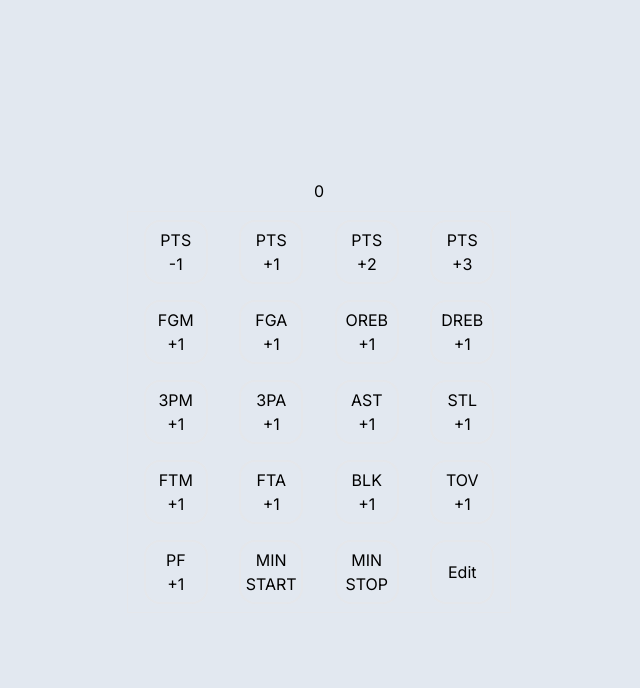
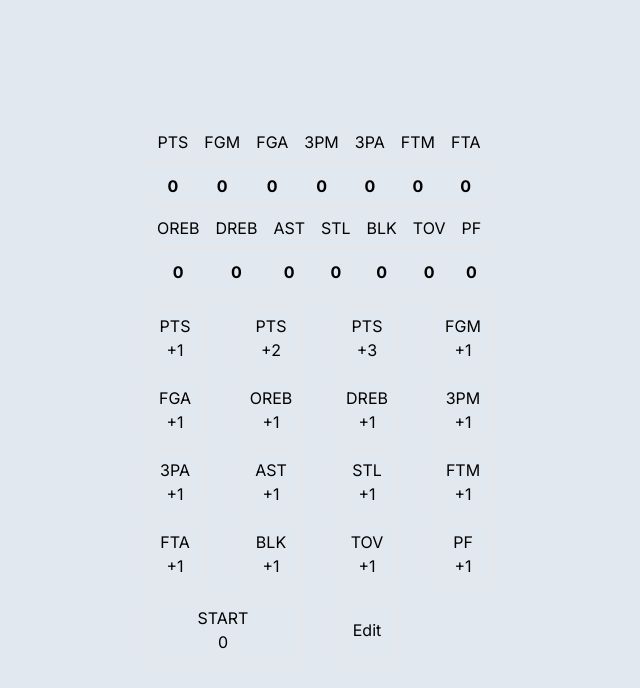
Before and after one commit to jseashell/tipoff, a Next.js app: page / in a window 1280 px wide. Shown: the top 688 px of the page, without its empty margins (321-961 px from the left). Built offline with nearby package versions, Linux system fonts and the light colour scheme.

Commit message:
Add remaining stats, create UI for stats, add functionality to edit value with subtraction on click

```diff
--- a/src/app/components/button.tsx
+++ b/src/app/components/button.tsx
@@ -1,9 +1,17 @@
 export default function Button(props: any) {
+  const handleClick = (e: any) => {
+    e?.preventDefault();
+    props.onClick();
+  };
+
   return (
     <>
       <button
-        onClick={props.onClick}
-        className="w-16 h-16 m-2 border-2 rounded-2xl">
+        onClick={(e) => handleClick(e)}
+        className={
+          (props.width ? props.width : 'w-16') +
+          ' h-16 m-1 border-2 rounded-2xl'
+        }>
         {props.children}
       </button>
     </>
--- a/src/app/components/plus-button.tsx
+++ b/src/app/components/plus-button.tsx
@@ -1,9 +1,16 @@
 import Button from './button';
 
+/**
+ * Component that accepts an `props.onClick` function to count numbers.
+ * Defaults to `props.amount=1` if no amount is provided. When the given
+ * amount is negative, the text is red.
+ */
 export default function PlusButton(props: any) {
+  const amount = props.amount || 1;
+
   const add = () => {
-    console.debug('plus button adding', props.amount);
-    props.onClick(props.amount);
+    props.onClick(amount);
+    console.debug(amount >= 0 ? 'adding' : 'subtracting', amount);
   };
 
   return (
@@ -11,9 +18,8 @@ export default function PlusButton(props: any) {
       <Button onClick={add}>
         {props.children}
         {props.children && <br />}
-        {!props.amount && `+1`}
-        {props.amount > 0 && `+${props.amount}`}
-        {props.amount < 0 && props.amount}
+        {amount > 0 && `+${amount}`}
+        {amount <= 0 && amount}
       </Button>
     </>
   );
--- /dev/null
+++ b/src/app/components/stats.tsx
@@ -0,0 +1,63 @@
+export default function Stats(props: any) {
+  return (
+    <>
+      <ul className="flex">
+        <li>
+          <Stat name="PTS" value={props.data.pts} />
+        </li>
+        <li>
+          <Stat name="FGM" value={props.data.fgm} />
+        </li>
+        <li>
+          <Stat name="FGA" value={props.data.fga} />
+        </li>
+        <li>
+          <Stat name="3PM" value={props.data.tpm} />
+        </li>
+        <li>
+          <Stat name="3PA" value={props.data.tpa} />
+        </li>
+        <li>
+          <Stat name="FTM" value={props.data.ftm} />
+        </li>
+        <li>
+          <Stat name="FTA" value={props.data.fta} />
+        </li>
+      </ul>
+      <ul className="flex">
+        <li>
+          <Stat name="OREB" value={props.data.oreb} />
+        </li>
+        <li>
+          <Stat name="DREB" value={props.data.dreb} />
+        </li>
+        <li>
+          <Stat name="AST" value={props.data.ast} />
+        </li>
+        <li>
+          <Stat name="STL" value={props.data.stl} />
+        </li>
+        <li>
+          <Stat name="BLK" value={props.data.blk} />
+        </li>
+        <li>
+          <Stat name="TOV" value={props.data.tov} />
+        </li>
+        <li>
+          <Stat name="PF" value={props.data.pf} />
+        </li>
+      </ul>
+    </>
+  );
+}
+
+function Stat(props: any) {
+  return (
+    <div className="flex flex-col justify-center items-center">
+      <span className="w-full p-2 border-b-4 text-center">{props.name}</span>
+      <span className="w-full p-2 border-b-2 text-center font-bold">
+        {props.value}
+      </span>
+    </div>
+  );
+}
--- a/src/app/page.tsx
+++ b/src/app/page.tsx
@@ -1,68 +1,188 @@
 'use client';
 
-import { useState } from 'react';
+import { useEffect, useState } from 'react';
 import Button from './components/button';
 import PlusButton from './components/plus-button';
+import Stats from './components/stats';
 
 export default function Home() {
   const [seconds, setSeconds] = useState(0);
-  const [gameplayTimer, setGameplayTimer] = useState<NodeJS.Timer>();
+  const [gameplayTimerRunning, setGameplayTimerRunning] = useState(false);
   const [pts, setPts] = useState(0);
+  const [fgm, setFgm] = useState(0);
+  const [fga, setFga] = useState(0);
+  const [tpm, setTpm] = useState(0);
+  const [tpa, setTpa] = useState(0);
+  const [ftm, setFtm] = useState(0);
+  const [fta, setFta] = useState(0);
+  const [oreb, setOreb] = useState(0);
+  const [dreb, setDreb] = useState(0);
+  const [ast, setAst] = useState(0);
+  const [stl, setStl] = useState(0);
+  const [blk, setBlk] = useState(0);
+  const [tov, setTov] = useState(0);
+  const [pf, setPf] = useState(0);
 
-  const startGameplayTimer = () => {
-    const timer = setInterval(() => {
-      setSeconds((seconds) => seconds + 1);
+  const [isEdit, setIsEdit] = useState(false);
+
+  useEffect(() => {
+    const gameplayTimer = setInterval(() => {
+      if (gameplayTimerRunning) {
+        setSeconds((seconds) => seconds + 1);
+      }
     }, 1000);
-    setGameplayTimer(timer);
+    return () => clearInterval(gameplayTimer);
+  }, [gameplayTimerRunning]);
+
+  const addPts = (amt: number) => {
+    setPts((pts) => pts + amt);
   };
 
-  const stopGameplayTimer = () => {
-    clearInterval(gameplayTimer);
+  const addFgm = (amt: number) => {
+    setFgm((fgm) => fgm + amt);
+    addFga(1);
+    addPts(2);
   };
 
-  const addPts = (amount: number) => {
-    setPts(pts + amount);
-    console.debug('added points', pts);
+  const addFga = (amt: number) => {
+    setFga((fga) => fga + amt);
+  };
+
+  const addOreb = (amt: number) => {
+    setOreb((oreb) => oreb + amt);
+  };
+
+  const addDreb = (amt: number) => {
+    setDreb((dreb) => dreb + amt);
+  };
+
+  const addTpm = (amt: number) => {
+    setTpm((tpm) => tpm + amt);
+    addTpa(1);
+    addPts(3);
+  };
+
+  const addTpa = (amt: number) => {
+    setTpa((tpa) => tpa + amt);
+  };
+
+  const addAst = (amt: number) => {
+    setAst((ast) => ast + amt);
+  };
+
+  const addStl = (amt: number) => {
+    setStl((stl) => stl + amt);
+  };
+
+  const addFtm = (amt: number) => {
+    setFtm((ftm) => ftm + amt);
+    addFta(1);
+    addPts(1);
+  };
+
+  const addFta = (amt: number) => {
+    setFta((fta) => fta + amt);
+  };
+
+  const addBlk = (amt: number) => {
+    setBlk((blk) => blk + amt);
+  };
+
+  const addTov = (amt: number) => {
+    setTov((tov) => tov + amt);
+  };
+
+  const addPf = (amt: number) => {
+    setPf((pf) => pf + amt);
+  };
+
+  const toggleGameplayTimerRunning = () => {
+    setGameplayTimerRunning(!gameplayTimerRunning);
+    // do not reset the seconds count
+  };
+
+  const toggleEdit = () => {
+    setIsEdit((isEdit) => !isEdit);
   };
 
   return (
     <main className="min-w-screen min-h-screen flex flex-col items-center justify-center">
-      <span>{seconds}</span>
-      <form className="border w-full max-w-sm m-2 grid grid-cols-4 justify-items-center">
-        <PlusButton onClick={addPts} amount={-1}>
+      <Stats
+        data={{
+          pts: pts,
+          fgm: fgm,
+          fga: fga,
+          tpm: tpm,
+          tpa: tpa,
+          ftm: ftm,
+          fta: fta,
+          ast: ast,
+          stl: stl,
+          oreb: oreb,
+          dreb: dreb,
+          blk: blk,
+          tov: tov,
+          pf: pf,
+        }}
+      />
+      <form className="w-full max-w-sm m-2 grid grid-cols-4 justify-items-center place-items-center">
+        <PlusButton onClick={addPts} amount={isEdit ? -1 : 1}>
           PTS
         </PlusButton>
-        <PlusButton onClick={addPts}>PTS</PlusButton>
-        <PlusButton onClick={addPts} amount={2}>
+        <PlusButton onClick={addPts} amount={isEdit ? -2 : 2}>
           PTS
         </PlusButton>
-        <PlusButton onClick={addPts} amount={3}>
+        <PlusButton onClick={addPts} amount={isEdit ? -3 : 3}>
           PTS
         </PlusButton>
-        <PlusButton>FGM</PlusButton>
-        <PlusButton>FGA</PlusButton>
-        <PlusButton>OREB</PlusButton>
-        <PlusButton>DREB</PlusButton>
-        <PlusButton>3PM</PlusButton>
-        <PlusButton>3PA</PlusButton>
-        <PlusButton>AST</PlusButton>
-        <PlusButton>STL</PlusButton>
-        <PlusButton>FTM</PlusButton>
-        <PlusButton>FTA</PlusButton>
-        <PlusButton>BLK</PlusButton>
-        <PlusButton>TOV</PlusButton>
-        <PlusButton>PF</PlusButton>
-        <Button onClick={startGameplayTimer}>
-          MIN
+        <PlusButton onClick={addFgm} amount={isEdit ? -1 : 1}>
+          FGM
+        </PlusButton>
+        <PlusButton onClick={addFga} amount={isEdit ? -1 : 1}>
+          FGA
+        </PlusButton>
+        <PlusButton onClick={addOreb} amount={isEdit ? -1 : 1}>
+          OREB
+        </PlusButton>
+        <PlusButton onClick={addDreb} amount={isEdit ? -1 : 1}>
+          DREB
+        </PlusButton>
+        <PlusButton onClick={addTpm} amount={isEdit ? -1 : 1}>
+          3PM
+        </PlusButton>
+        <PlusButton onClick={addTpa} amount={isEdit ? -1 : 1}>
+          3PA
+        </PlusButton>
+        <PlusButton onClick={addAst} amount={isEdit ? -1 : 1}>
+          AST
+        </PlusButton>
+        <PlusButton onClick={addStl} amount={isEdit ? -1 : 1}>
+          STL
+        </PlusButton>
+        <PlusButton onClick={addFtm} amount={isEdit ? -1 : 1}>
+          FTM
+        </PlusButton>
+        <PlusButton onClick={addFta} amount={isEdit ? -1 : 1}>
+          FTA
+        </PlusButton>
+        <PlusButton onClick={addBlk} amount={isEdit ? -1 : 1}>
+          BLK
+        </PlusButton>
+        <PlusButton onClick={addTov} amount={isEdit ? -1 : 1}>
+          TOV
+        </PlusButton>
+        <PlusButton onClick={addPf} amount={isEdit ? -1 : 1}>
+          PF
+        </PlusButton>
+        <button
+          onClick={toggleGameplayTimerRunning}
+          className="w-40 h-16 m-2 border-2 rounded-2xl col-span-2">
+          {!gameplayTimerRunning && 'START'}
+          {gameplayTimerRunning && 'STOP'}
           <br />
-          START
-        </Button>
-        <Button onClick={stopGameplayTimer}>
-          MIN
-          <br />
-          STOP
-        </Button>
-        <Button>Edit</Button>
+          {seconds}
+        </button>
+        <Button onClick={toggleEdit}>{isEdit ? '>' : 'Edit'}</Button>
       </form>
     </main>
   );
```
